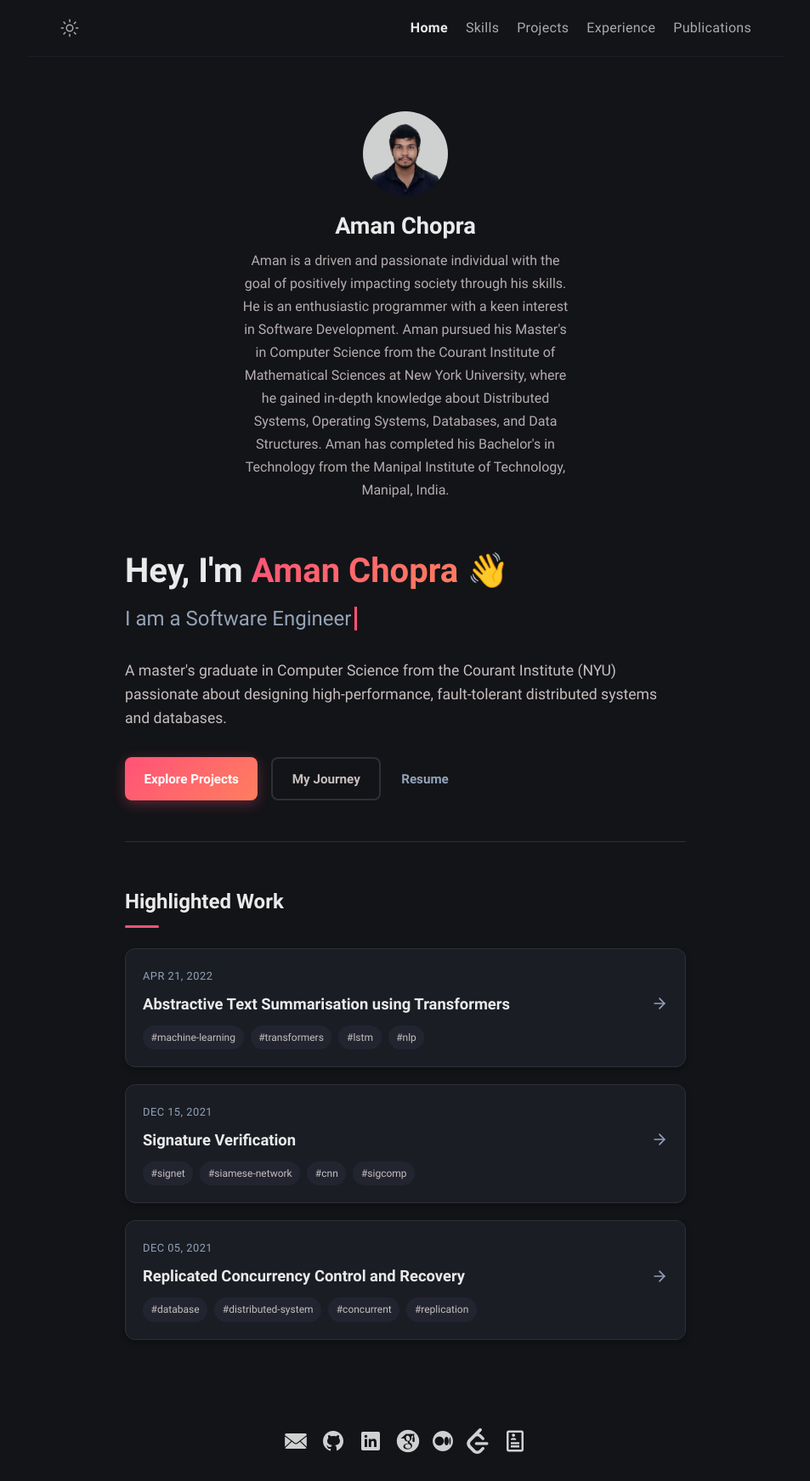
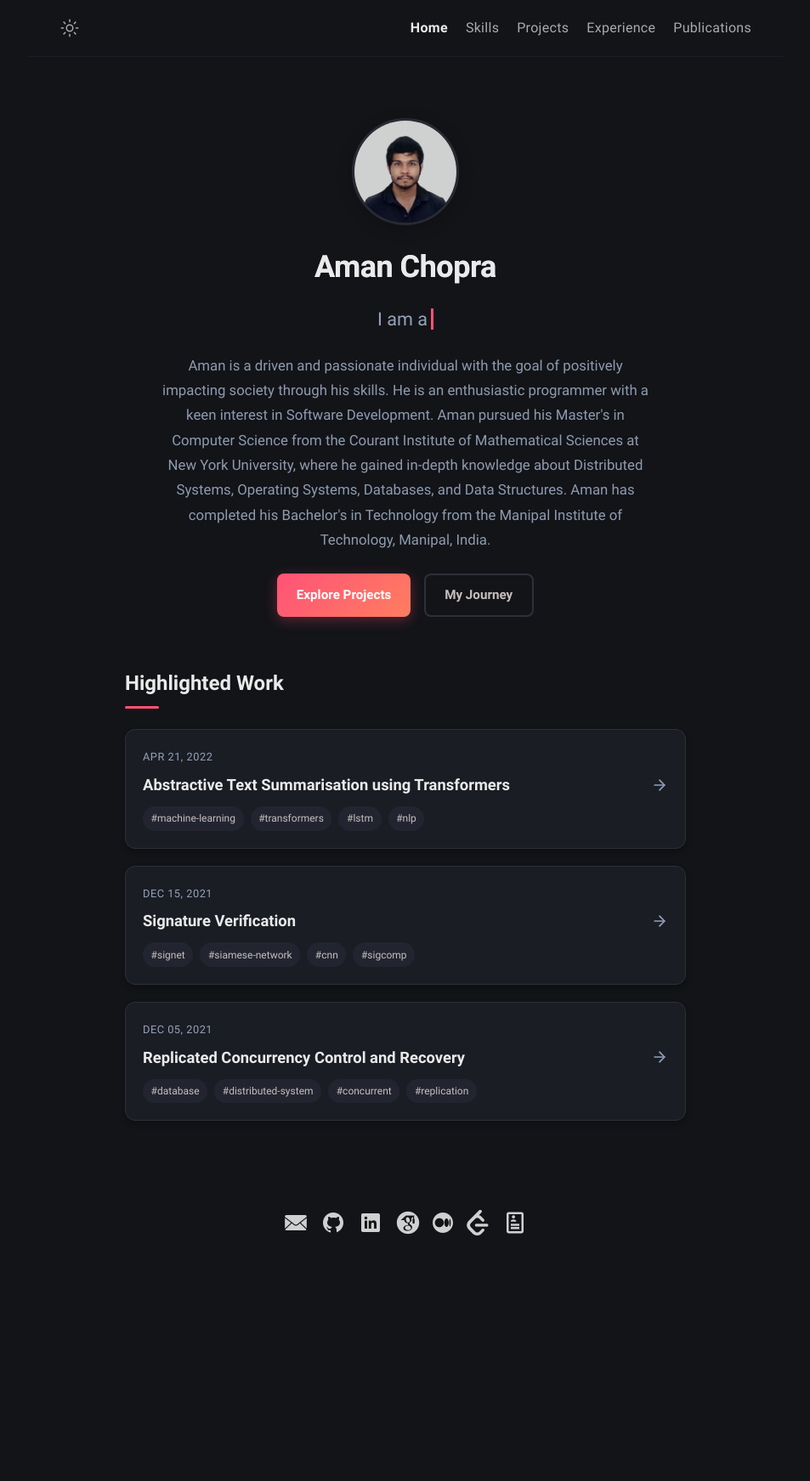
Before and after one commit to Aman-Chopra/aman-chopra.github.io, a Jekyll site: the page built from index.md, in a window 1280 px wide. Shown: the whole page at 85% size, without its empty margins (163-1116 px from the left). Built offline with Jekyll 4.4.1, drawn with Linux system fonts in a browser that asks for light colours; after the commit the page ends 1486 px from its top, so only the background shows below that.

Commit message:
Align design language: Consolidate hero intro components into author card, fix bio line-wrap width, add elastic hover avatar, and integrate dynamic typing animation script

```diff
--- a/_includes/author.html
+++ b/_includes/author.html
@@ -1,9 +1,23 @@
 <div class="author">
+  <a href="/">
     <img
       class="author-avatar"
       src="{{ site.author.avatar }}"
       alt="{{ site.author.username }}"
     />
-  <h2 class="author-name">{{ site.author.name }}</h2>
+  </a>
+  <h2 class="author-name"><a href="/">{{ site.author.name }}</a></h2>
+
+  {%- if page.layout == 'home' -%}
+    <h3 class="hero-subtitle">
+      I am a <span class="typing-text" id="typing-element">Software Engineer</span>
+    </h3>
     <p class="author-bio">{{ site.author.bio }}</p>
+    <div class="hero-ctas">
+      <a href="/projects/" class="btn btn-primary">Explore Projects</a>
+      <a href="/experience/" class="btn btn-secondary">My Journey</a>
     </div>
+  {%- else -%}
+    <p class="author-subtitle">Software Engineer</p>
+  {%- endif -%}
+</div>
--- a/_layouts/home.html
+++ b/_layouts/home.html
@@ -3,22 +3,7 @@ layout: default
 home: true
 ---
 
-<div class="hero-container">
-  <h1 class="hero-title">Hey, I'm <span class="gradient-text">Aman Chopra</span> 👋</h1>
-  <h2 class="hero-subtitle">
-    I am a <span class="typing-text">Software Engineer</span>
-  </h2>
 
-  <p class="hero-description">
-    A master's graduate in Computer Science from the Courant Institute (NYU) passionate about designing high-performance, fault-tolerant distributed systems and databases.
-  </p>
-
-  <div class="hero-ctas">
-    <a href="/projects/" class="btn btn-primary">Explore Projects</a>
-    <a href="/experience/" class="btn btn-secondary">My Journey</a>
-    <a href="/assets/Aman_Chopra_Resume.pdf" target="_blank" class="btn btn-tertiary">Resume</a>
-  </div>
-</div>
 
 <div class="featured-section">
   <h3 class="featured-heading">Highlighted Work</h3>
--- a/_sass/klise/_miscellaneous.scss
+++ b/_sass/klise/_miscellaneous.scss
@@ -75,31 +75,70 @@ body[data-theme="dark"] {
   font-weight: 800;
 }
 
-/* --- Hero Section Styles --- */
-.hero-container {
-  padding: 3rem 0;
-  margin-bottom: 2rem;
-  border-bottom: 1px solid var(--border-card);
+/* --- Unified Premium Hero (Author Card Override) --- */
+.author {
+  margin-top: 4.5rem;
+  margin-bottom: 3.5rem;
 
-  .hero-title {
-    font-size: 2.5rem;
+  .author-avatar {
+    width: 120px !important;
+    height: 120px !important;
+    transition: transform 0.4s cubic-bezier(0.175, 0.885, 0.32, 1.275);
+    border: 3px solid var(--border-card);
+    box-shadow: 0 4px 20px var(--shadow-color);
+
+    &:hover {
+      transform: scale(1.08) rotate(2deg);
+      border-color: var(--accent-color);
+    }
+  }
+
+  .author-name {
+    font-size: 2.25rem !important;
     font-weight: 800;
+    letter-spacing: -0.5px;
+    margin-top: 1rem;
     margin-bottom: 0.5rem;
-    line-height: 1.2;
+
+    a {
+      color: inherit !important;
+      text-decoration: none !important;
+      background: linear-gradient(135deg, var(--badge-text) 0%, var(--text-muted) 100%);
+      -webkit-background-clip: text;
+
+      &:hover {
+        background: linear-gradient(135deg, var(--accent-color) 0%, #ff7e5f 100%);
+        -webkit-background-clip: text;
+        -webkit-text-fill-color: transparent;
+      }
+    }
   }
 
   .hero-subtitle {
-    font-size: 1.5rem;
+    font-size: 1.35rem;
     font-weight: 500;
-    margin-bottom: 1.5rem;
+    margin-top: 0.25rem;
+    margin-bottom: 1.25rem;
     color: var(--text-muted);
   }
 
-  .hero-description {
-    font-size: 1.1rem;
-    line-height: 1.6;
-    margin-bottom: 2rem;
-    max-width: 640px;
+  .author-subtitle {
+    font-size: 0.95rem;
+    font-weight: 600;
+    letter-spacing: 0.5px;
+    text-transform: uppercase;
+    color: var(--accent-color);
+    margin-top: 0.25rem;
+    margin-bottom: 1.5rem;
+  }
+
+  .author-bio {
+    max-width: 580px !important;
+    font-size: 1.05rem;
+    line-height: 1.75;
+    color: var(--text-muted);
+    opacity: 0.95;
+    margin: 0 auto 1.5rem auto !important;
   }
 }
 
@@ -112,6 +151,8 @@ body[data-theme="dark"] {
   border-right: 3px solid var(--accent-color);
   padding-right: 4px;
   animation: blink 0.75s step-end infinite;
+  font-weight: 600;
+  color: var(--accent-color);
 }
 
 /* --- Buttons & CTAs --- */
@@ -119,6 +160,9 @@ body[data-theme="dark"] {
   display: flex;
   gap: 1rem;
   flex-wrap: wrap;
+  justify-content: center;
+  margin-top: 1.5rem;
+  margin-bottom: 1rem;
 }
 
 .btn {
--- a/assets/js/main.js
+++ b/assets/js/main.js
@@ -28,4 +28,39 @@
       ? area.classList.add("blurry")
       : area.classList.remove("blurry");
   });
+
+  // Typing effect on Homepage
+  const typingElement = document.getElementById("typing-element");
+  if (typingElement) {
+    const words = ["Software Engineer", "Distributed Systems Specialist", "NYU Courant Graduate"];
+    let wordIndex = 0;
+    let charIndex = 0;
+    let isDeleting = false;
+
+    const type = () => {
+      const currentWord = words[wordIndex];
+      if (isDeleting) {
+        typingElement.textContent = currentWord.substring(0, charIndex - 1);
+        charIndex--;
+      } else {
+        typingElement.textContent = currentWord.substring(0, charIndex + 1);
+        charIndex++;
+      }
+
+      let typeSpeed = isDeleting ? 40 : 80;
+
+      if (!isDeleting && charIndex === currentWord.length) {
+        typeSpeed = 1500;
+        isDeleting = true;
+      } else if (isDeleting && charIndex === 0) {
+        isDeleting = false;
+        wordIndex = (wordIndex + 1) % words.length;
+        typeSpeed = 500;
+      }
+
+      setTimeout(type, typeSpeed);
+    };
+
+    setTimeout(type, 1000);
+  }
 })();
```
Lines whose indentation alone changed are shown as unchanged.
